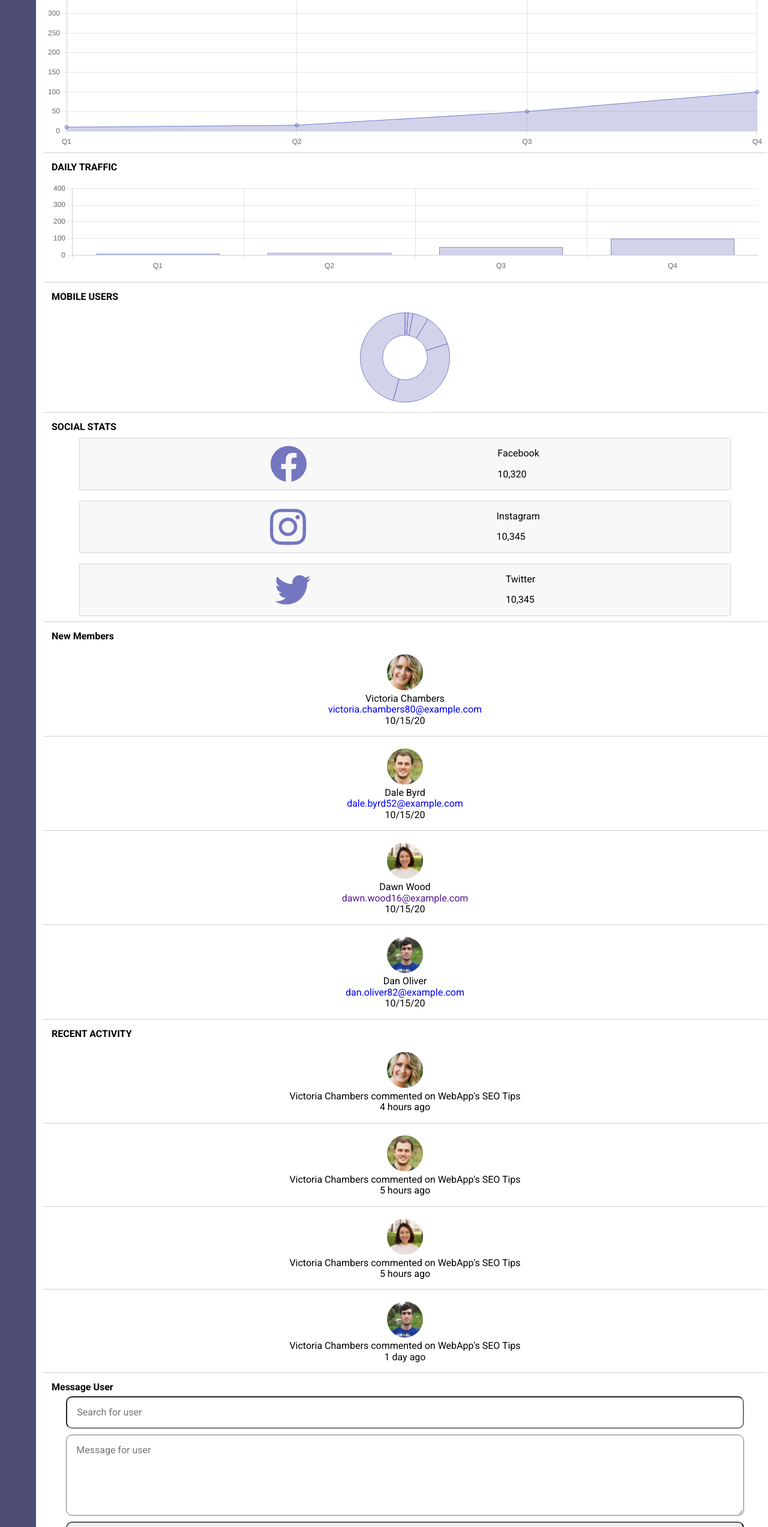
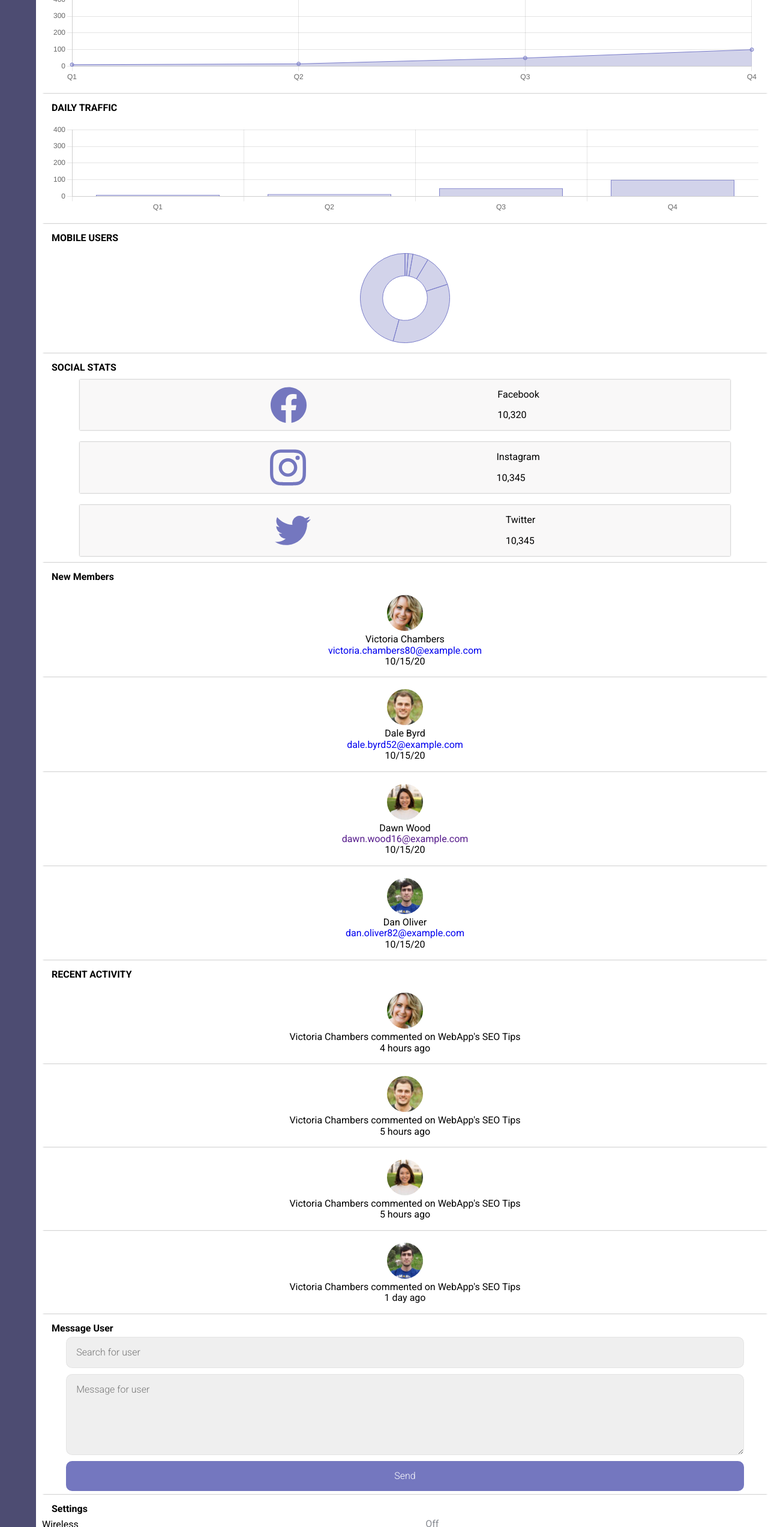
Before and after one commit to 0xjl/Techdegree-project-7, a plain HTML site: page index.html in a window 1280 px wide. Shown: the part 254-2800 px from the top of the page at 60% size. Drawn offline with nearby package versions, Linux system fonts and the light colour scheme.

Commit message:
styled form

```diff
--- a/css/style.css
+++ b/css/style.css
@@ -99,7 +99,7 @@ nav svg {
   font-weight: 300;
   width: calc(90% - 10px);
   margin: 0 auto;
-  padding: 7.5px;
+  padding: 7px;
   margin-top: 1em;
   border-radius: 5px;
   background-color: #7477bf;
@@ -121,9 +121,8 @@ fieldset {
       CHART SECTION
 -------------------------*/
 
-.line,
-.bar,
-.doughnut {
+.widget-container-full,
+.widget-container-half {
   height: 150px;
   padding: 1em;
 }
@@ -156,9 +155,8 @@ fieldset {
 }
 
 .social-section,
-.line,
-.bar,
-.doughnut,
+.widget-container-full,
+.widget-container-half,
 .member-container,
 .message {
   box-shadow: 0 2px 2px -2px gray;
@@ -214,13 +212,45 @@ fieldset {
 }
 
 .message-form * {
+  font-weight: 300;
   padding: 1em;
   margin: 5px;
   border-radius: 10px;
+  box-shadow: none;
+  border: 1px solid rgba(110, 110, 110, 0.089);
 }
 
 .form-area {
   padding-bottom: 5em;
+}
+
+.form-area,
+.form-field {
+  background-color: rgba(175, 175, 175, 0.205);
+}
+
+.button-primary {
+  background-color: #7477bf;
+  color: white;
+  border: none;
+}
+
+.notif-container {
+  display: flex;
+  flex-direction: row;
+}
+
+/*------------------------
+        MESSAGE FORM
+-------------------------*/
+.settings label {
+  display: flex;
+  justify-content: flex-end;
+  align-items: center;
+}
+
+.settings span {
+  width: 30%;
 }
 
 /*------------------------
@@ -235,12 +265,9 @@ fieldset {
   .activity {
     flex: 50%;
   }
-  .line {
-    padding: 7px;
-    height: 300px;
-  }
-  .toggle-container {
+  .traffic {
     display: flex;
+    flex-direction: column;
     justify-content: space-between;
   }
   nav {
--- a/index.html
+++ b/index.html
@@ -63,16 +63,20 @@
     </nav>
 
     <main>
+
         <div class="main-header">
             <h2>Dashboard</h2>
             <div class="greybox"></div>
         </div>
+
         <div class="alert">
             Alert: You have unread messages
             <span class="close">x</span>
         </div>
-        <section class="chart-container">
-            <div class="toggle-container">
+
+        <!-- start chart section -->
+        <section class="traffic">
+            <div class="traffic-header">
                 <h3>TRAFFIC</h3>
                 <fieldset class="toggle">
                     <div class="switch-toggle switch-ios">
@@ -88,18 +92,24 @@
                     </div>
                 </fieldset>
             </div>
-            <div class="line">
+            <div class="widget-container-full">
                 <canvas id="line"></canvas>
             </div>
+        </section>
+        <section class="daily">
             <h3>DAILY TRAFFIC</h3>
-            <div class="bar">
+            <div class="widget-container-half">
                 <canvas id="bar"></canvas>
             </div>
+        </section>
+        <section class="mobile">
             <h3>MOBILE USERS</h3>
-            <div class="doughnut">
+            <div class="widget-container-half">
                 <canvas id="doughnut"></canvas>
             </div>
         </section>
+        <!-- end chart section -->
+
         <section class="social-section">
             <h3>SOCIAL STATS</h3>
             <div class="social-container">
@@ -217,7 +227,18 @@
         </section>
         <section class="settings">
             <h3>Settings</h3>
-            <!-- custom CSS toggle code-->
+
+            <label class="switch-light switch-ios" onclick="">
+                <input type="checkbox">
+                <strong>
+                    Wireless
+                </strong>
+                <span>
+                    <span>Off</span>
+                    <span>On</span>
+                    <a></a>
+                </span>
+            </label>
             <!-- custom CSS toggle code-->
             <select class="form-field" id="timezone">
                 <option disabled selected>Select a Timezone</option>
@@ -229,7 +250,9 @@
                 <button class="button-disabled" id="cancel">Cancel</button>
             </div>
         </section>
+
     </main>
+
 </body>
 
 <script src="https://cdn.jsdelivr.net/npm/chart.js"></script>
--- a/js/app.js
+++ b/js/app.js
@@ -10,7 +10,7 @@ closeButton.addEventListener("click", () => {
   alert.style.display = "none";
 });
 
-/* CHART ONE */
+/* traffic */
 const lineChart = new Chart(line, {
   type: "line",
   data: {
```
